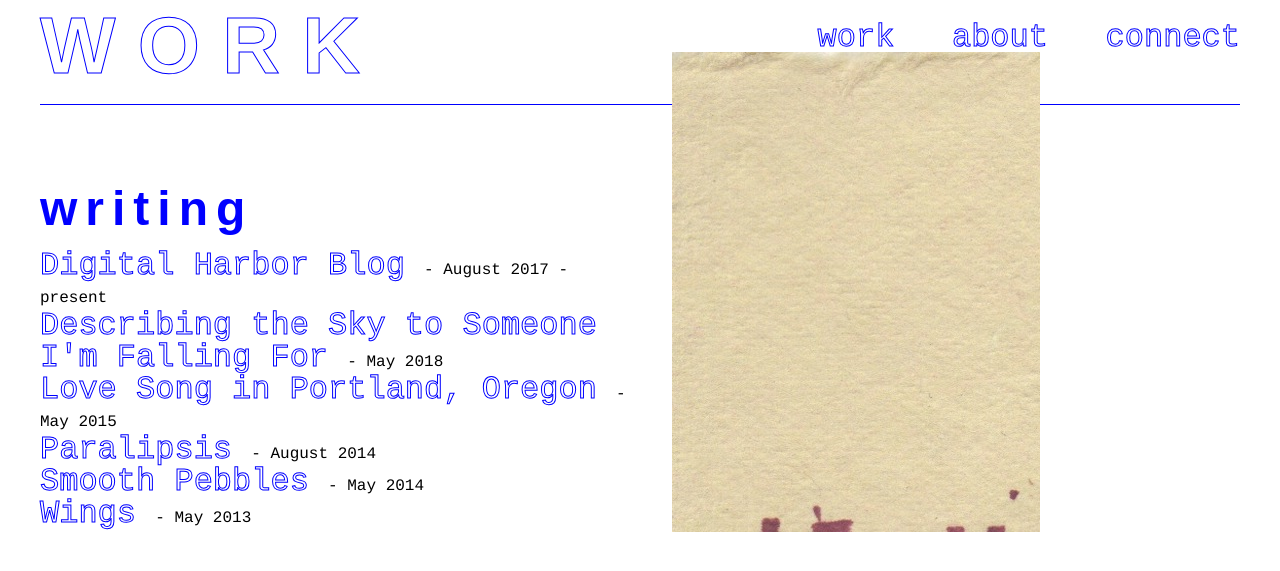
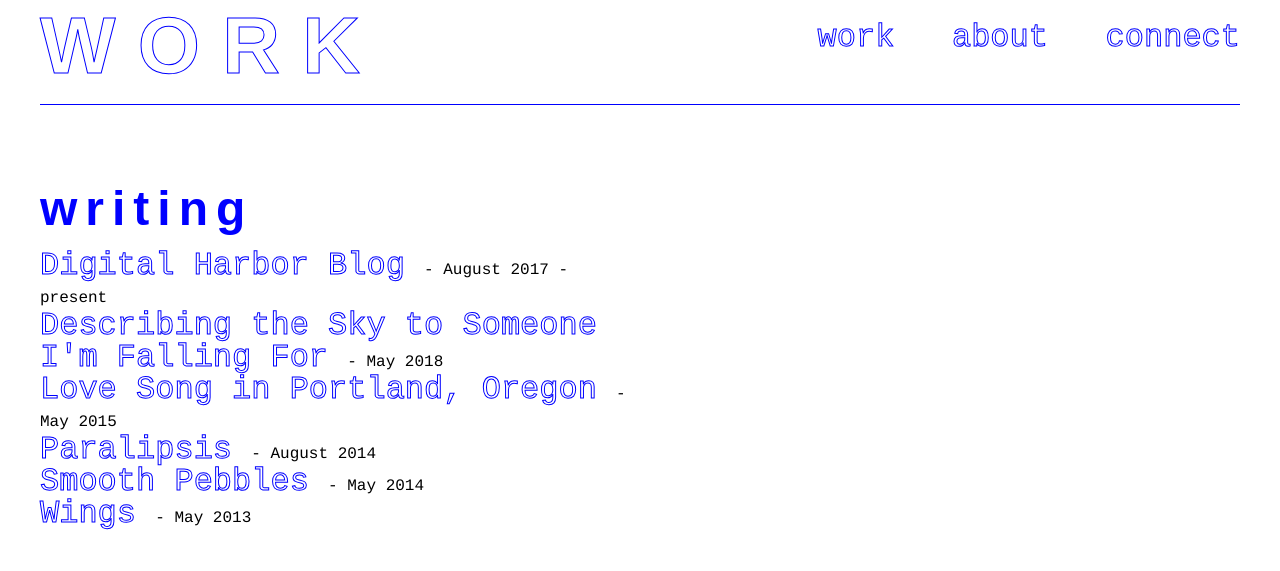
Before and after one commit to reram/reram.github.io, a Jekyll site: the page work.html, which Jekyll copies as it is, in a window 1280 px wide. Shown: the top 571 px of the page. Built offline with Jekyll 4.4.1, drawn with Linux system fonts in a browser that asks for light colours.

Commit message:
Update work.html

```diff
--- a/work.html
+++ b/work.html
@@ -52,9 +52,4 @@
         Wings
       </a> - May 2013
   </div>
-    <div class = 'right'>
-      <a href="https://ghostcitypress.com/2018-summer-microchap-series/it-makes-more-noise-than-i-thought-it-would">
-        <img src="GCP-1.jpeg">
-      </a>
-    </div>
 </body>
```
